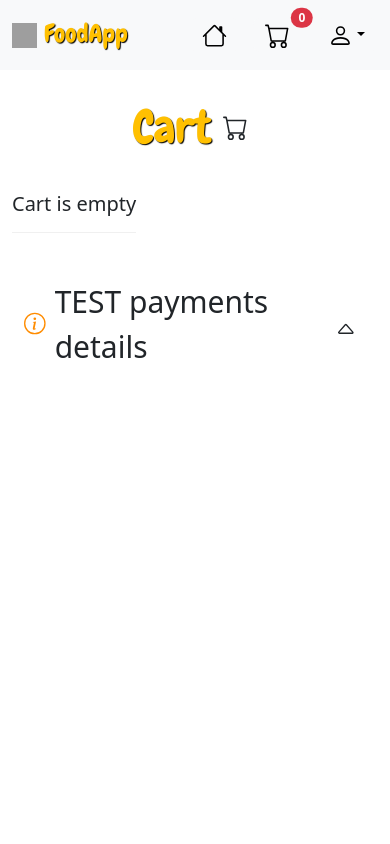
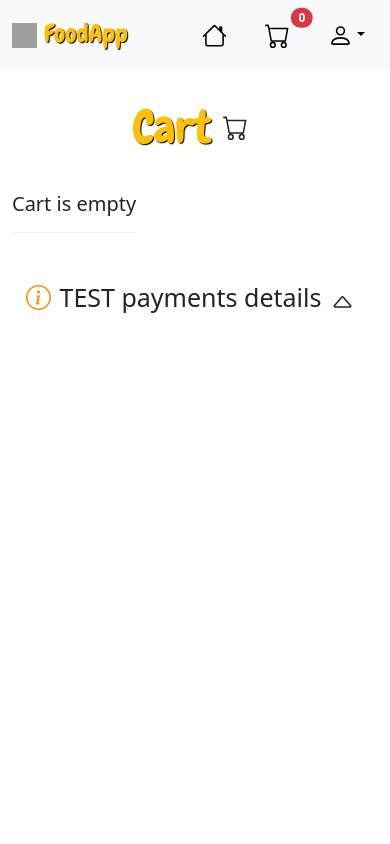
Before and after one commit to m29dev/FoodAppDeploy, an Angular app in the folder client/: page /checkout in a window 390 px wide. Shown: the top 844 px of the page. Built offline with nearby package versions, Linux system fonts and the light colour scheme; sample sign-in values are in the browser's storage; grey boxes are pictures that could not be loaded.

Commit message:
cart update

```diff
--- a/client/src/app/components/cart/cart.component.css
+++ b/client/src/app/components/cart/cart.component.css
@@ -120,7 +120,9 @@ h2 {
 
 .container-box {
   display: flex;
+  flex-direction: column;
   justify-content: center;
+  align-items: center;
 }
 
 .test-info-box {
@@ -194,7 +196,11 @@ h2 {
 
   .test-info-box {
     width: 90vw;
-    margin: 0px;
+    margin: 12px;
+  }
+
+  .dropdown-info {
+    font-size: 25px;
   }
 }
 
```
